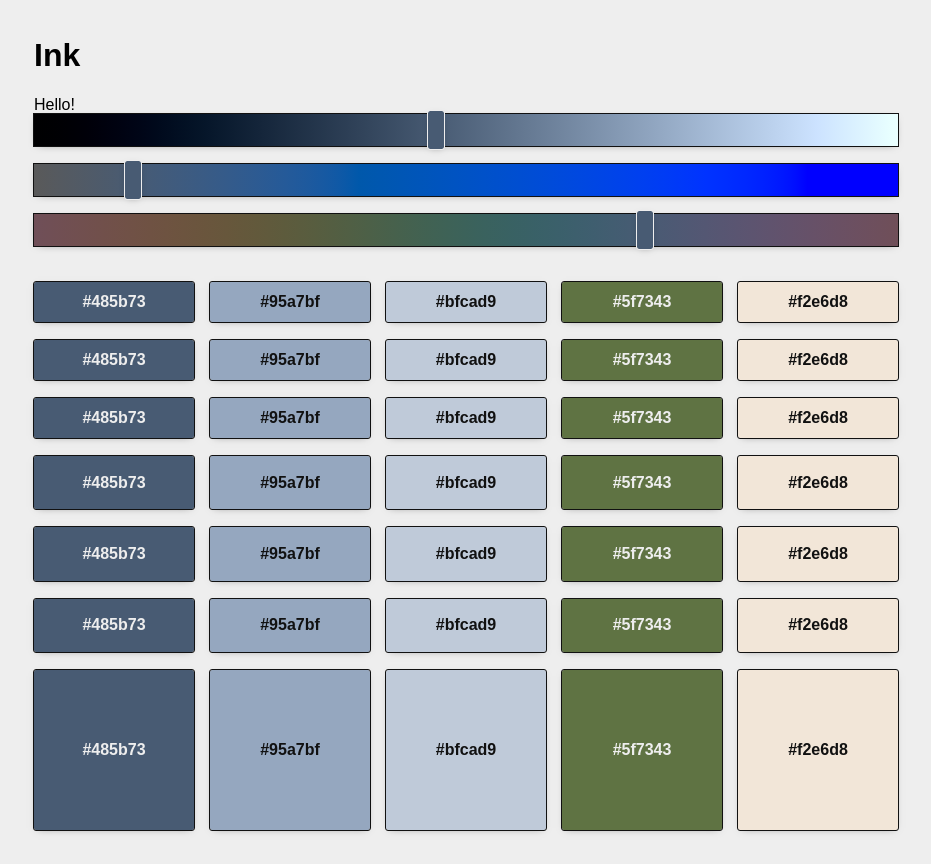
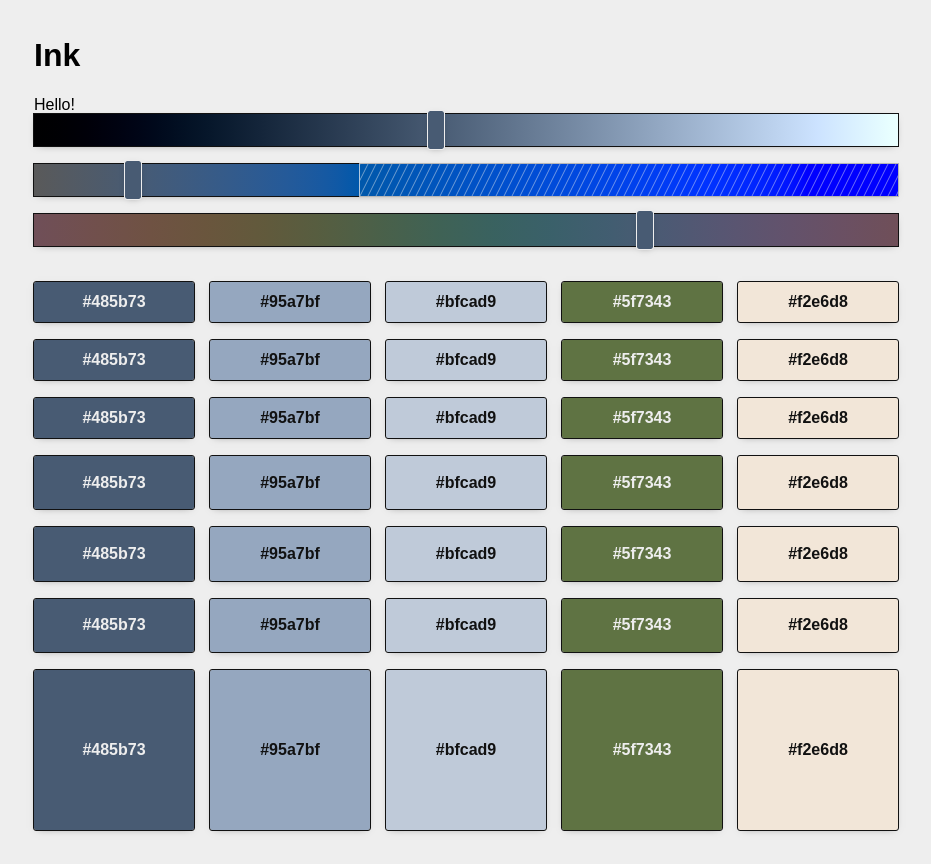
Before and after one commit to CurtisFenner/ink-color, a React (Vite) app: page / in a window 1280 px wide. Shown: the whole page, without its empty margins (174-1105 px from the left). Built offline with nearby package versions, Linux system fonts and the light colour scheme.

Commit message:
Invalid chroma range

```diff
--- a/public/style.css
+++ b/public/style.css
@@ -41,3 +41,9 @@
 	top: -3px;
 	transform: translate(-50%, 0);
 }
+
+.background-hatch {
+	mask-image: url("/hatch-m2-8p.svg");
+	mask-repeat: repeat repeat;
+	mask-size: 16px;
+}
--- a/src/swatch.tsx
+++ b/src/swatch.tsx
@@ -4,10 +4,12 @@
 
 export type ColorRangeInputProps = {
 	range: { low: number, high: number },
+	invalidRanges?: { low: number, high: number }[],
 	colorF: (value: number) => culori.Color,
 	value: number,
 	changeValue: (newValue: number) => void,
 	classNames?: string[],
+	clampMode?: "clamp" | "wrap",
 };
 
 export function ColorRangeInput(
@@ -16,16 +18,20 @@
 	const valueToProportion = (x: number) => (x - props.range.low) / (props.range.high - props.range.low);
 
 	const updateFromDx = useCallback((e: MouseEventLike, base: HTMLElement) => {
+		const rangeSize = props.range.high - props.range.low;
 		const dx = e.clientX - base.getBoundingClientRect().left;
 		const dp = dx / base.clientWidth;
-		const newValue = dp * (props.range.high - props.range.low) + props.range.low;
-		const clamped = Math.max(props.range.low, Math.min(newValue, props.range.high));
-		props.changeValue(clamped);
+		const newValue = dp * rangeSize + props.range.low;
+		const fromLow = newValue - props.range.low;
+		const clampedFromLow = props.clampMode === "wrap"
+			? ((fromLow % rangeSize) + rangeSize) % rangeSize
+			: Math.max(0, Math.min(fromLow, rangeSize));
+		props.changeValue(clampedFromLow + props.range.low);
 	}, [props.changeValue]);
 
 	const useClickDrag = new UseClickDrag<HTMLElement>(updateFromDx);
 
-	const colorStops = makeLinearStops(props.range, 32, e => ({ color: props.colorF(e) }));
+	const colorStops = makeLinearStops(props.range, 16, e => ({ color: props.colorF(e) }));
 
 	const gradientStops = colorStops.map(stop => {
 		return culori.formatCss(stop.color) + " " + (valueToProportion(stop.value) * 100).toFixed(1) + "%";
@@ -42,6 +48,31 @@
 			style={{
 				background,
 			}}>
+			{
+				(props.invalidRanges || [])
+					.filter(range => range.low < props.range.high && range.high > props.range.low && range.low < range.high)
+					.map(range => ({ low: Math.max(props.range.low, range.low), high: Math.min(props.range.high, range.high) }))
+					.map((invalidRange, i) => {
+						return <div key={i} className="outline-contrast" style={{
+							"--color-contrast": contrastCSS(props.colorF(props.value)),
+							position: "absolute",
+							opacity: 0.75,
+							top: 0,
+							height: "100%",
+							left: (valueToProportion(invalidRange.low) * 100).toFixed(1) + "%",
+							right: (100 - valueToProportion(invalidRange.high) * 100).toFixed(1) + "%",
+						}}>
+							<div className="background-hatch" style={{
+								position: "absolute",
+								background: "var(--color-contrast)",
+								top: 0,
+								left: 0,
+								right: 0,
+								bottom: 0,
+							}}></div>
+						</div>
+					})
+			}
 			<div
 				style={{
 					background: culori.formatCss(props.colorF(props.value)),
@@ -83,6 +114,9 @@
 
 	const [currentLCH, updateLCH] = useState(culori.oklch(props.initialColor));
 
+	const clampChromaLow = culori.clampChroma({ ...currentLCH, c: 0 }, "oklch", "rgb");
+	const clampChromaHigh = culori.clampChroma({ ...currentLCH, c: 1 }, "oklch", "rgb");
+
 	return <>
 		<ColorRangeInput
 			classNames={["outline-dark", "shadow"]}
@@ -110,7 +144,11 @@
 					c,
 					h: currentLCH.h,
 				};
-			}} />
+			}}
+			invalidRanges={[
+				{ low: 0, high: clampChromaLow.c },
+				{ low: clampChromaHigh.c, high: 1 },
+			]} />
 		<br />
 		<ColorRangeInput
 			classNames={["outline-dark", "shadow"]}
@@ -124,6 +162,7 @@
 					c: currentLCH.c,
 					h,
 				};
-			}} />
+			}}
+			clampMode="wrap" />
 	</>
 }
```
Also changed, not shown: public/hatch-m2-8p.svg (added).
